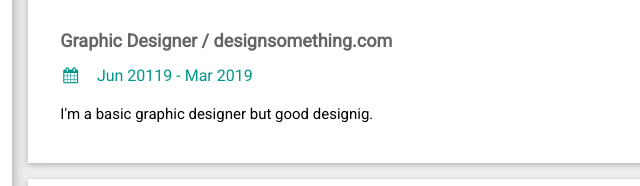
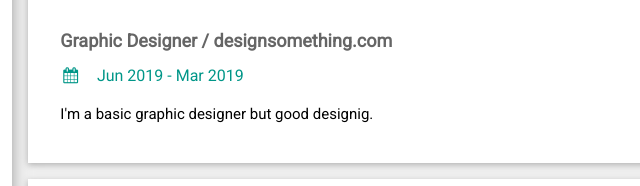
Before and after one commit to krishna7054/krishnacv, a plain HTML site: page index.html in a window 1280 px wide. Shown: the part 396-582 px from the top of the page, 409-1049 px from the left. Drawn offline with nearby package versions, Linux system fonts and the light colour scheme.

Commit message:
Update index.html

```diff
--- a/index.html
+++ b/index.html
@@ -96,7 +96,7 @@ html,body,h1,h2,h3,h4,h5,h6 {font-family: "Roboto", sans-serif}
         </div>
         <div class="w3-container">
           <h5 class="w3-opacity"><b>Graphic Designer / designsomething.com</b></h5>
-          <h6 class="w3-text-teal"><i class="fa fa-calendar fa-fw w3-margin-right"></i>Jun 20119 - Mar 2019</h6>
+          <h6 class="w3-text-teal"><i class="fa fa-calendar fa-fw w3-margin-right"></i>Jun 2019 - Mar 2019</h6>
           <p>I'm a basic graphic designer but good designig. </p><br>
         </div>
       </div>
```
